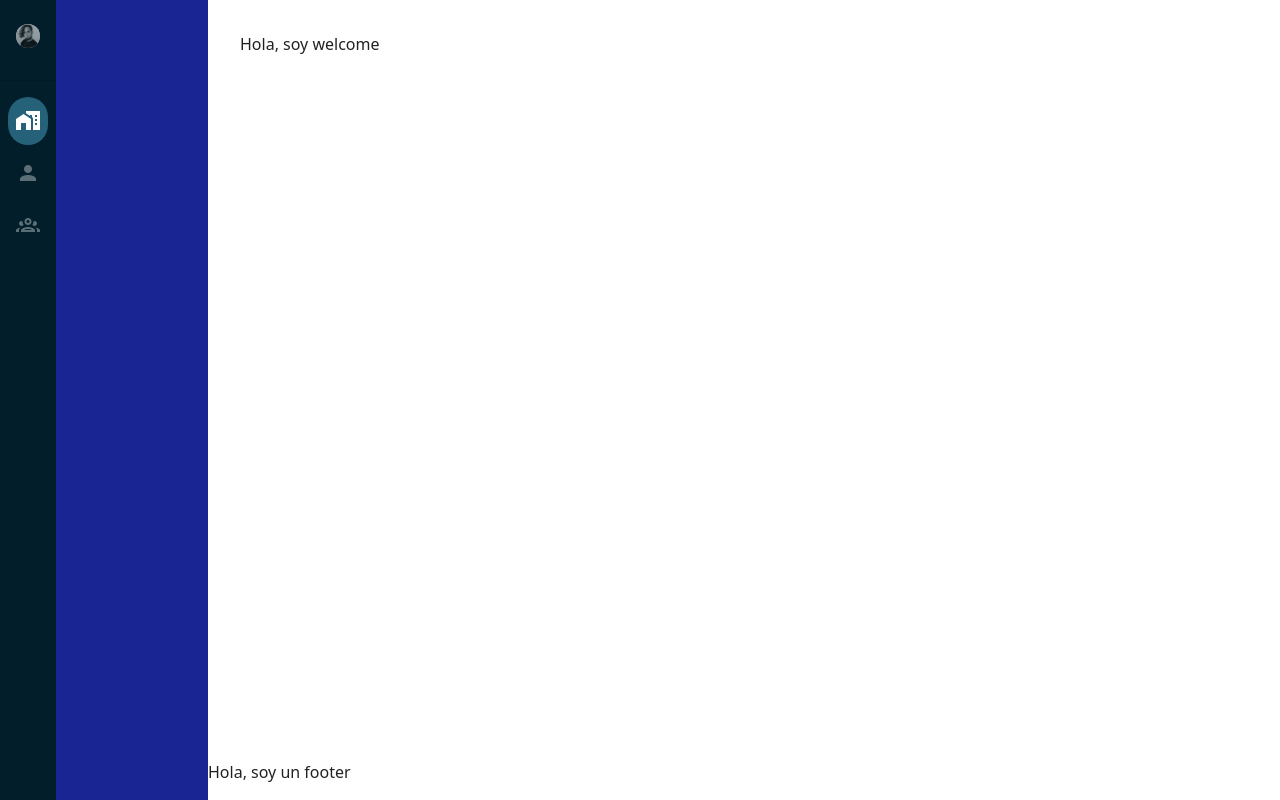
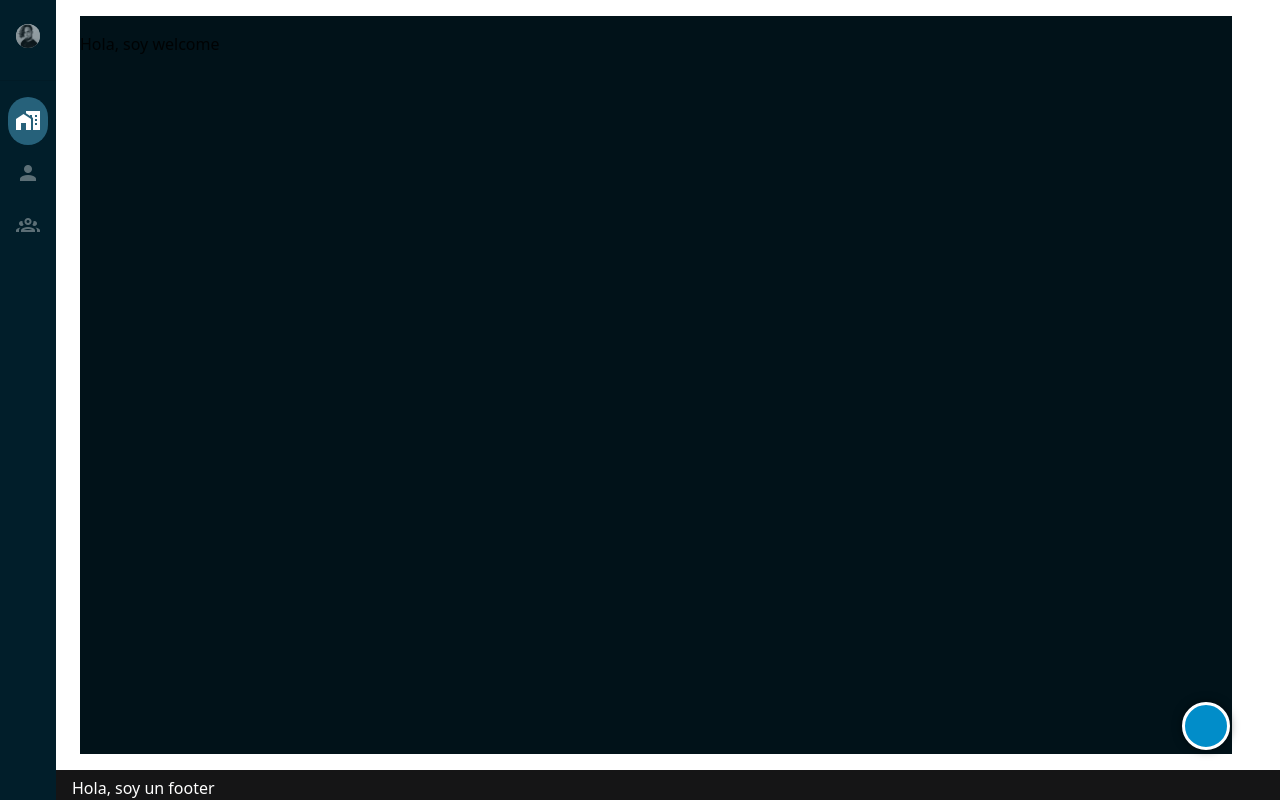
Before and after one commit to daanube/my-own-portfolio-shove-it, a Vue app: page / in a window 1280 px wide. Built offline with nearby package versions, Linux system fonts and the light colour scheme.

Commit message:
fixing styles
fixing styles

```diff
--- a/index.html
+++ b/index.html
@@ -3,8 +3,9 @@
   <head>
     <meta charset="UTF-8" />
     <link rel="icon" type="image/svg+xml" href="/vite.svg" />
+    <!-- <link href="/src/variables.css" rel="stylesheet"> -->
     <meta name="viewport" content="width=device-width, initial-scale=1.0" />
-    <title>Vite + Vue + TS</title>
+    <title>My Own Portfolio (Shove It)</title>
   </head>
   <body>
     <div id="app"></div>
--- a/src/components/FooterView.vue
+++ b/src/components/FooterView.vue
@@ -5,17 +5,13 @@
 <template>
     <div class="row" id="footer">
         <div class="col-12">
-            <p>Hola, soy un footer</p>
+            <span>Hola, soy un footer</span>
         </div>
     </div>
 </template>
 
 <!-- //////////////////////////////////////////////////////////////////////// -->
 
-<style lang="css">
-    #footer{
-        display: flex;
-        flex-basis: 10%;
-        place-items: flex-end;
-    }
+<style lang="css" scoped>
+
 </style>
--- a/src/layouts/SideBarLayout.vue
+++ b/src/layouts/SideBarLayout.vue
@@ -13,9 +13,12 @@
 
     <main>
       <slot />
+      <button class="goUpBtn"></button>
       <FooterView />
     </main>
   </div>
+
+
 </template>
 
 <!-- //////////////////////////////////////////////////////////////////////// -->
@@ -33,17 +36,39 @@
 
     header {
         height: 100vh;
-        flex-basis: 10%;
-        min-width: 13rem;
+        /* flex-basis: 5%; */
+        /* min-width: 13rem; */
+        min-width: 3rem;
     }
 
     main {
-        flex-basis: 90%;
+        flex-basis: 100%;
         display: flex;
         flex-direction: column;
     }
 
     slot {
-      flex-basis: 90%;
+      flex-basis: 100%;
     }
+
+    .goUpBtn {
+      width: 3rem;
+      height: 3rem;
+      background-color: var(--baseColor);
+      position: absolute;
+      bottom: 50px;
+      right: 50px;
+      border: solid 3px #fff;
+      border-radius: 50% !important;
+      box-shadow: 0 0 10px rgba(0, 0, 0, 0.5) !important;
+    }
+
+    .goUpBtn:focus-visible, .goUpBtn:focus {
+      outline: unset;
+    }
+
+    .goUpBtn:hover {
+
+    }
+
 </style>
--- a/src/style.css
+++ b/src/style.css
@@ -11,6 +11,18 @@
   text-rendering: optimizeLegibility;
   -webkit-font-smoothing: antialiased;
   -moz-osx-font-smoothing: grayscale;
+
+  /* ***************************************  */
+  /* Modificaciones */
+
+  --lightColor-2: #cce3ed;
+  --lightColor-1: #00b2ff;
+  --baseColor: #018dc9;
+  --darkColor-1: #26617a;
+  --darkColor-2: #011e2a;
+  --darkColor-3: #011219;
+  --greyishBlack: #151516;
+
 }
 
 a {
@@ -62,18 +74,6 @@ button:focus-visible {
 /* ////////////////////////////////////////////////////////////////////////////////////////////////// */
 /* Modificaciones */
 
-:root {
-  /* --primaryColor: #6495ed;
-  --secondaryColor: #faf0e6; */
-
-  --lightColor-2: #cce3ed;
-  --lightColor-1: #00b2ff;
-  --baseColor: #018dc9;
-  --darkColor-1: #26617a;
-  --darkColor-2: #011e2a;
-  --darkColor-3: #011219;
-}
-
 #app {
   /* min-width: 1280px; */
   /* max-width: 1280px; */
@@ -81,6 +81,21 @@ button:focus-visible {
   /* padding: 2rem; */
   /* text-align: center; */
   width: 100%;
+}
+
+#welcome, #delivery, #retail, #healthcare, #lottery {
+    display: flex;
+    flex-basis: 100%;
+    padding: 1rem 2rem;
+}
+
+#footer {
+    background-color: var(--greyishBlack);
+    color: #fff;
+    display: flex;
+    place-items: flex-end;
+    padding: 0rem 1.5rem;
+    height: 2rem;
 }
 
 .v-list-item--rounded,
@@ -134,6 +149,11 @@ button:focus-visible {
     opacity: 0.5 !important;
 }
 
+.slotArea {
+    width: 90vw;
+    background-color: var(--darkColor-3);
+}
+
 /* ////////////////////////////////////////////////////////////////////////////////////////////////// */
 /* @media */
 @media (prefers-color-scheme: light) {
--- a/src/views/Projects/DeliveryDemoView.vue
+++ b/src/views/Projects/DeliveryDemoView.vue
@@ -8,7 +8,7 @@
 
     <SideBarLayout>
         <div class="row" id="delivery">
-            <div class="col-12">
+            <div class="col-12 slotArea">
                 <p>Hola, soy delivery</p>
             </div>
         </div>
@@ -19,9 +19,5 @@
 <!-- //////////////////////////////////////////////////////////////////////// -->
 
 <style lang="css">
-    #delivery{
-        display: flex;
-        flex-basis: 90%;
-        padding: 1rem 2rem;
-    }
+
 </style>
--- a/src/views/Projects/HealthCareDemoView.vue
+++ b/src/views/Projects/HealthCareDemoView.vue
@@ -8,7 +8,7 @@
 
     <SideBarLayout>
         <div class="row" id="healthcare">
-            <div class="col-12">
+            <div class="col-12 slotArea">
                 <p>Hola, soy healthcare</p>
             </div>
         </div>
@@ -19,9 +19,5 @@
 <!-- //////////////////////////////////////////////////////////////////////// -->
 
 <style lang="css">
-    #healthcare {
-        display: flex;
-        flex-basis: 90%;
-        padding: 1rem 2rem;
-    }
+
 </style>
--- a/src/views/Projects/LotteryDemoView.vue
+++ b/src/views/Projects/LotteryDemoView.vue
@@ -8,7 +8,7 @@
 
     <SideBarLayout>
         <div class="row" id="lottery">
-            <div class="col-12">
+            <div class="col-12 slotArea">
                 <p>Hola, soy lottery</p>
             </div>
         </div>
@@ -19,9 +19,5 @@
 <!-- //////////////////////////////////////////////////////////////////////// -->
 
 <style lang="css">
-    #lottery{
-        display: flex;
-        flex-basis: 90%;
-        padding: 1rem 2rem;
-    }
+
 </style>
--- a/src/views/Projects/RetailDemoView.vue
+++ b/src/views/Projects/RetailDemoView.vue
@@ -8,7 +8,7 @@
 
     <SideBarLayout>
         <div class="row" id="retail">
-            <div class="col-12">
+            <div class="col-12 slotArea">
                 <p>Hola, soy retail</p>
             </div>
         </div>
@@ -19,9 +19,5 @@
 <!-- //////////////////////////////////////////////////////////////////////// -->
 
 <style lang="css">
-    #retail{
-        display: flex;
-        flex-basis: 90%;
-        padding: 1rem 2rem;
-    }
+
 </style>
--- a/src/views/Welcome/WelcomeView.vue
+++ b/src/views/Welcome/WelcomeView.vue
@@ -7,9 +7,8 @@
 <template>
 
     <SideBarLayout>
-
         <div class="row" id="welcome">
-            <div class="col-12">
+            <div class="col-12 slotArea">
                 <p>Hola, soy welcome</p>
             </div>
         </div>
@@ -20,9 +19,5 @@
 <!-- //////////////////////////////////////////////////////////////////////// -->
 
 <style lang="css">
-    #welcome{
-        display: flex;
-        flex-basis: 90%;
-        padding: 1rem 2rem;
-    }
+
 </style>
```
